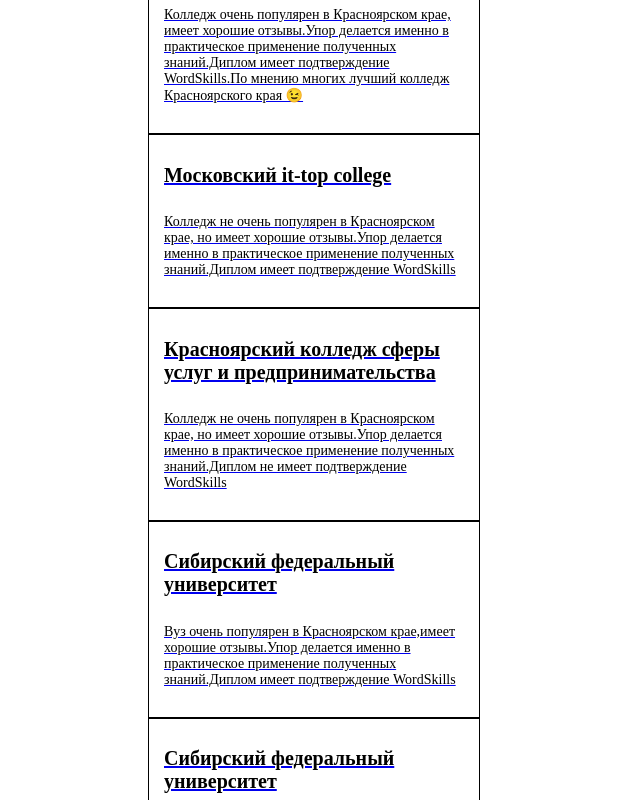
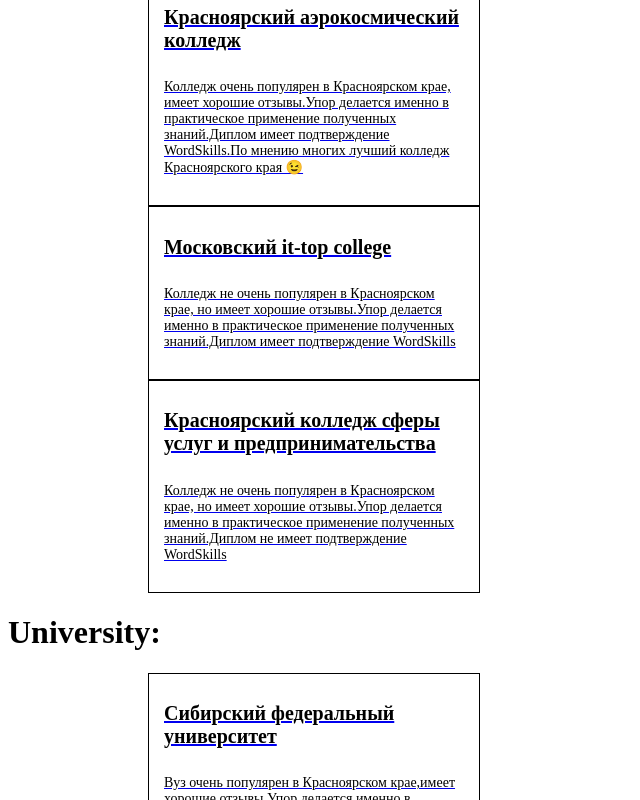
Before and after one commit to timnyphop/Portal-school-frontend-ts, a React (Create React App) app: page / in a window 1280 px wide. Shown: the part 520-1320 px from the top of the page, without its empty margins (0-640 px from the left). Built offline with nearby package versions, Linux system fonts and the light colour scheme.

Commit message:
update json and readme

```diff
--- a/src/App.tsx
+++ b/src/App.tsx
@@ -3,7 +3,7 @@
 import React from "react";
 import data from './data/data.json';
 import { Ischool } from "./types/types";
-import { BrowserRouter, Routes, Route } from "react-router-dom";
+import {Routes, Route } from "react-router-dom";
 import School from "./school/[id]/page.js";
 export const App:FC=()=>{
   const data2:Ischool[]=data as Ischool[];
--- a/src/components/Cards/Cards.module.css
+++ b/src/components/Cards/Cards.module.css
@@ -11,6 +11,9 @@
     margin-top: 20px;
     padding-bottom: 20px;
     justify-content: flex-start;
+}
+h1{
+    font-family: Monocraft;
 }
 .card__link{
     text-decoration: none;
--- a/src/components/Cards/Cards.tsx
+++ b/src/components/Cards/Cards.tsx
@@ -8,10 +8,24 @@
 }
 
 export  const Cards:FC<CardsProps>=({data})=>{
-
+    const Colloges=data.filter(data=> data.classes === 'College');
+    const University=data.filter(data=>data.classes==='vuz');
     return(
     <div>
-        {data.map((data,index,item)=>
+        <h1>Colloges:</h1>
+        {Colloges.map((data,index,item)=>
+            <div className={Styles['container']} key={index}>
+                <Link to={`/school/${data.id}`} key={index}>
+                    <div className={Styles['Cards']}>
+                    <h1 className={Styles['Card-title__text']}key={data.id}>{data.name}</h1>
+                    <p className={Styles['Card-description__text']} key={`${data.id}-${index}`}>{data.description}</p>
+                 </div>
+            </Link>
+         </div>
+                )
+            }
+            <h1>University: </h1>
+        {University.map((data,index,item)=>
             <div className={Styles['container']} key={index}>
                 <Link to={`/school/${data.id}`} key={index}>
                     <div className={Styles['Cards']}>
@@ -23,6 +37,8 @@
                 )
             }
 
+
+
         </div>
     )
 }
--- /dev/null
+++ b/src/data/data-utils.js
@@ -0,0 +1,17 @@
+import data from './data.json';
+export const getSchoolById = (id,props) => {
+    const foundSchool = data.find(school => school.id ===Number(id));
+    return foundSchool;
+}
+export const raitingSchool=(school)=>{
+    const raitingTop=Number(school.raitingtop);
+    const raitingBad=Number(school.raitingbad);
+    const raitingMedium=Number(school.raitingmedium);
+    const allRaiting=[raitingTop*5,raitingBad,raitingMedium*3.5];
+    let sumRaiting=0
+    for(let i=0;i<allRaiting.length;i++){
+      sumRaiting+=allRaiting[i];
+    }
+    const averageRaiting=(sumRaiting/(raitingTop+raitingMedium+raitingBad)).toFixed(2);
+    return averageRaiting;
+  }
--- a/src/data/data.json
+++ b/src/data/data.json
@@ -43,6 +43,7 @@
         "place": "Красноярск",
         "termedu": "3 года 10 месяцев",
         "description":"Колледж не очень популярен в Красноярском крае, но имеет хорошие отзывы.Упор делается именно в практическое применение полученных знаний.Диплом имеет подтверждение WordSkills",
+        "imagelink":"https://static.ucheba.ru/pix/uz_photo/20501.full.webp",
         "classes":"College",
         "raitingtop":28,
         "raitingmedium":72,
@@ -55,6 +56,7 @@
         "place": "Красноярск",
         "termedu": "3 года 10 месяцев",
         "description":"Колледж не очень популярен в Красноярском крае, но имеет хорошие отзывы.Упор делается именно в практическое применение полученных знаний.Диплом не имеет подтверждение WordSkills",
+        "imagelink":"https://i.vuzopedia.ru/storage/app/uploads/public/5f8/d2c/d28/5f8d2cd28c43e791490630.jpg",
         "classes":"College",
         "raitingtop":48,
         "raitingmedium":72,
@@ -67,58 +69,12 @@
         "place": "Красноярск",
         "termedu": "4 года ",
         "description":"Вуз  очень популярен в Красноярском крае,имеет хорошие отзывы.Упор делается именно в практическое применение полученных знаний.Диплом  имеет подтверждение WordSkills",
+        "imagelink":"https://encrypted-tbn0.gstatic.com/images?q=tbn:ANd9GcSZmnYGyMhdYvZaD2ewdoZ5SxW9AFA4uQNFuw&s",
         "classes":"vuz",
         "raitingtop":918,
         "raitingmedium":72,
         "raitingbad":617,
         "likes":0
-    },
-    {
-        "id":7,
-        "name": "Сибирский федеральный университет",
-        "place": "Красноярск",
-        "termedu": "4 года ",
-        "description":"Вуз  очень популярен в Красноярском крае,имеет хорошие отзывы.Упор делается именно в практическое применение полученных знаний.Диплом  имеет подтверждение WordSkills",
-        "classes":"vuz",
-        "raitingtop":118,
-        "raitingmedium":72,
-        "raitingbad":21,
-        "likes":0
-    },
-    {
-        "id":8,
-        "name": "Сибирский федеральный университет",
-        "place": "Красноярск",
-        "termedu": "4 года ",
-        "description":"Вуз  очень популярен в Красноярском крае,имеет хорошие отзывы.Упор делается именно в практическое применение полученных знаний.Диплом  имеет подтверждение WordSkills",
-        "classes":"vuz",
-        "raitingtop":8,
-        "raitingmedium":72,
-        "raitingbad":21,
-        "likes":0
     }
-    ,{
-        "id":9,
-        "name": "Сибирский федеральный университет",
-        "place": "Красноярск",
-        "termedu": "4 года ",
-        "description":"Вуз  очень популярен в Красноярском крае,имеет хорошие отзывы.Упор делается именно в практическое применение полученных знаний.Диплом  имеет подтверждение WordSkills",
-        "classes":"vuz",
-        "raitingtop":11,
-        "raitingmedium":72,
-        "raitingbad":1,
-        "likes":0
-    },
-    {
-        "id":10,
-        "name": "Сибирский федеральный университет",
-        "place": "Красноярск",
-        "termedu": "4 года ",
-        "description":"Вуз  очень популярен в Красноярском крае,имеет хорошие отзывы.Упор делается именно в практическое применение полученных знаний.Диплом  имеет подтверждение WordSkills",
-        "classes":"",
-        "raitingtop":11,
-        "raitingmedium":72,
-        "raitingbad":1,
-        "likes":0
-    }
+
     ]
--- a/src/school/[id]/page.js
+++ b/src/school/[id]/page.js
@@ -1,27 +1,30 @@
 import { useParams } from 'react-router-dom';
+import { getSchoolById } from '../../data/data-utils';
+import { raitingSchool } from '../../data/data-utils';
+import Styles from './school.module.css';
 export default function School(props) {
     const { id } = useParams(); // Извлекаем id из параметров URL// Проверяем значение id
     // Функция для поиска школы по id
-    const getSchoolById = (id) => {
-        const foundSchool = props.data.find(school => school.id == id);
-        return foundSchool;
-    }
 
     // Получаем информацию о школе по id
     const school = getSchoolById(id);
-
-
+    const averageRaiting=raitingSchool(school);
+    const classOfSchool=school.classes=="College"?"колледж":school.classes=="Vuz"?"вуз":"образовательную организацию";
     return (
-      <div>
-            {school ? (
-                <>
-                    <h1>School Name: {school.name}</h1>
-                    <p>Description: {school.description}</p>
-
-                </>
-            ) : (
-                <p>School not found</p>
-            )}
-        </div>
+        <div className={Styles["container"]}>
+        <div className={Styles['information__block']}>
+        <div className={Styles['column_information']}>
+          <h1 className={Styles['school-title__name']}>{school.name}</h1>
+          <p className={Styles['school-text__description']}>{school.description}</p>
+          <h3 className={Styles['school-title__raiting']}>Рейтинг: {averageRaiting}</h3>
+          <h4>Учился здесь? Оцени {classOfSchool} по 5 бальной шкале: </h4>
+          <div className={Styles['school-star__raiting']}>
+            </div>
+          </div>
+          <div className={Styles['school-image__block']}>
+            <img src={school.imagelink} className={Styles['school-image__img']}></img>
+          </div>
+          </div>
+      </div>
     );
   }
--- /dev/null
+++ b/src/school/[id]/school.module.css
@@ -0,0 +1,67 @@
+
+@font-face {
+    font-family: 'Monocraft';
+    src: url("https://fonts.googleapis.com/css2?family=Space+Mono:ital,wght@0,400;0,700;1,400;1,700&display=swap") format('woff2'),
+  }
+.container{
+    width:100%;
+    max-width: 1440px;
+    padding: 0 140px;
+    margin:0 auto;
+    display: flex;
+    font-family: 'Monocraft';
+    justify-content: space-between;
+}
+.column_information{
+    flex-direction: column;
+    cursor: default;
+    margin-top: 35px;
+    display: flex;
+    width: 100%;
+    max-width: 500px;
+    height: 500px;
+}
+.school-title__name{
+    width:100%;
+    max-width: 500px;
+    font-size: 24px;
+    font-family: 'Monocraft';
+    cursor: poiner;
+    margin: 0;
+
+}
+.school-text__description{
+    width: 100%;
+    max-width: 350px;
+    font-size: 16px;
+}
+.school-image__block{
+    margin-top:35px;
+    display: flex;
+    justify-content: flex-start;
+}
+.school-image__img{
+    width: 400px;
+    height: 400px;
+    display: flex;
+}
+.information__block{
+    display: flex;
+    width: 100%;
+    justify-content: space-between;
+    align-items: center;
+    max-width: 1160px;
+}
+@media (width <= 768px){
+    .container{
+        padding: 0 16px;
+
+    }
+    .information__block{
+        flex-direction: column;
+        justify-content: column;
+        max-width: 400px;
+        align-items: center;
+        justify-content: center;
+    }
+}
```
Also changed, not shown: public/index.html (+0 -9 lines), 1 other file (tests, documents, lock files or other folders).
